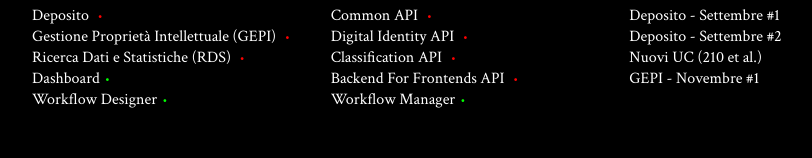
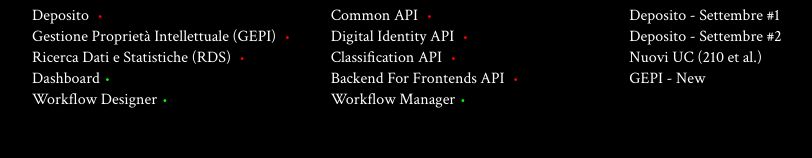
Before and after one commit to guildenstern70/uibmsites, a Next.js app: page / in a window 1280 px wide. Shown: the part 501-659 px from the top of the page, without its empty margins (260-1072 px from the left). Built offline with nearby package versions, Linux system fonts and the light colour scheme; no server answers.

Commit message:
New GEPI link

```diff
--- a/src/app/page.js
+++ b/src/app/page.js
@@ -79,8 +79,8 @@ export default function Home()
                      target="_blank">
                 Nuovi UC (210 et al.)</a></li>
               <li>
-                <a href="https://www.figma.com/proto/eMTjsOAf7chM0l0Fto8zAo/DEV2.2-Gepi?page-id=0%3A1&node-id=1-12917&node-type=canvas&t=7pTkoFxWGuExqI8d-0&scaling=min-zoom&content-scaling=fixed"
-                   target="_blank">GEPI - Novembre #1</a>
+                <a href="https://www.figma.com/design/znuGDeGB78qN2b2Iizi7qA/DEV3.1-Gepi?node-id=127-137946&p=f"
+                   target="_blank">GEPI - New</a>
               </li>
             </ul>
           </div>
```
